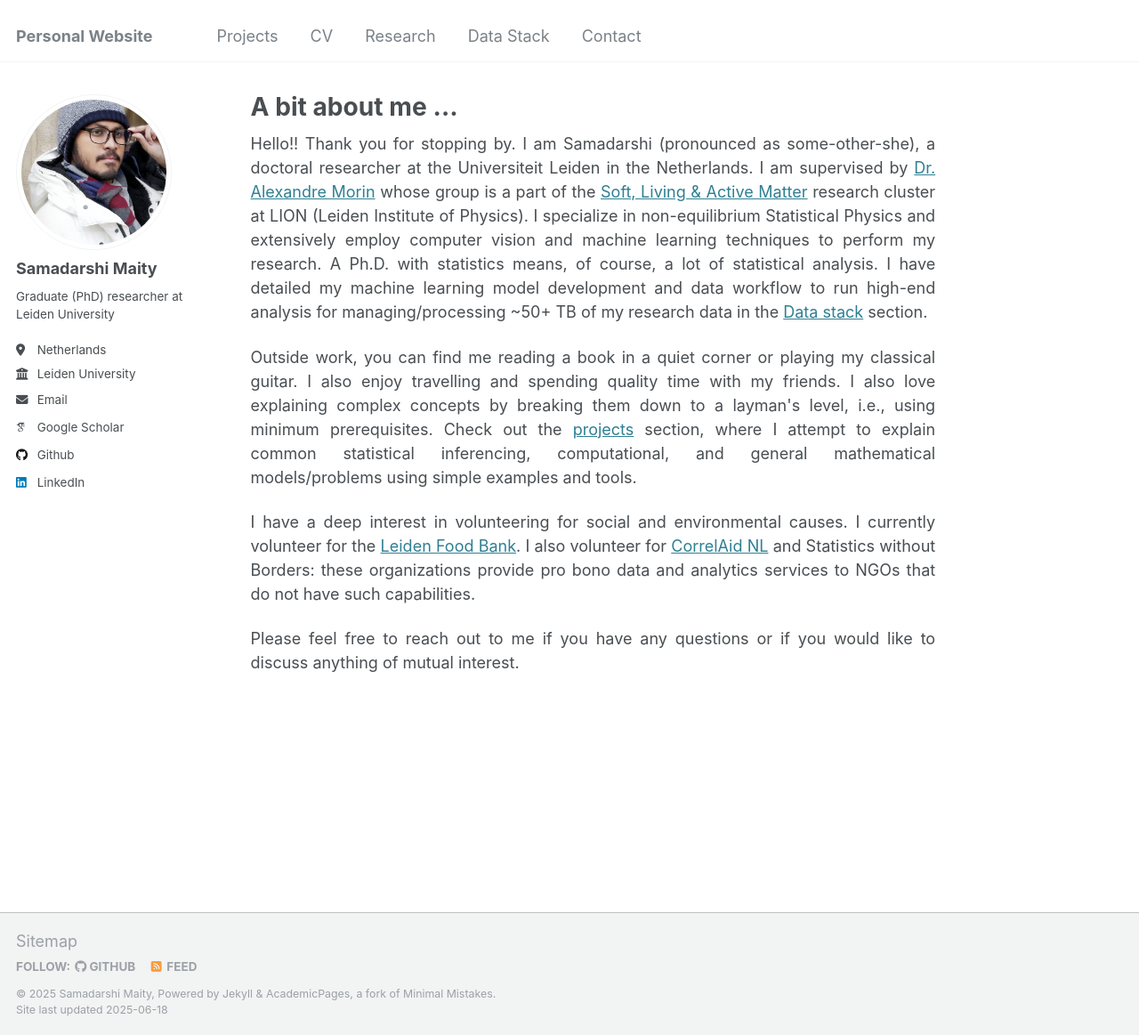
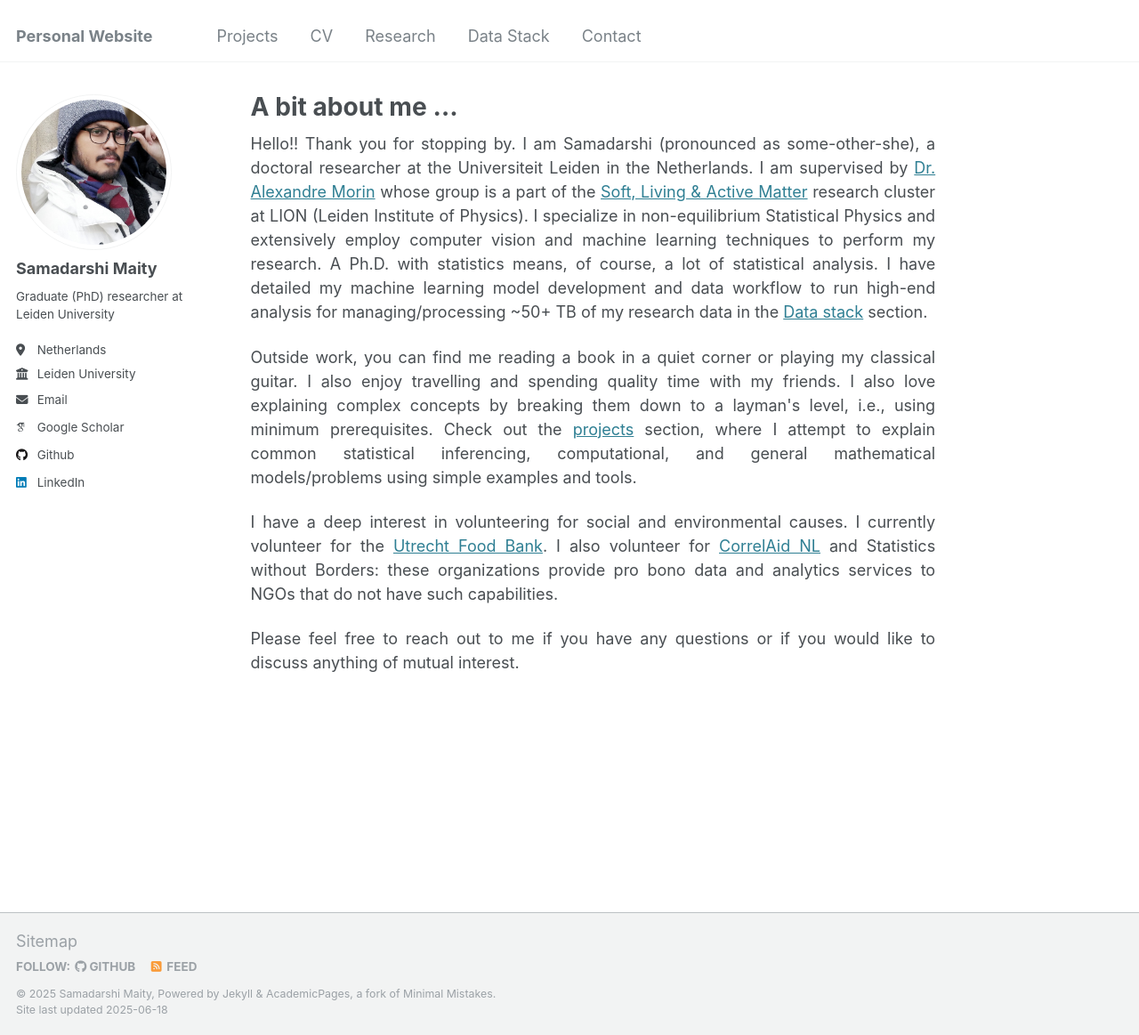
Before and after one commit to Samadarshi-Maity/Samadarshi-Maity.github.io, a Jekyll site: the page built from _pages/about.md, in a window 1280 px wide and 1163 px high. Shown: the whole window at 89% size. Built offline with Jekyll 4.4.1, drawn with Linux system fonts in a browser that asks for light colours; some web fonts are replaced.

Commit message:
Update about.md

```diff
--- a/_pages/about.md
+++ b/_pages/about.md
@@ -13,7 +13,7 @@ Hello!! Thank you for stopping by. I am Samadarshi (pronounced as some-other-she
 Outside work, you can find me reading a book in a quiet corner or playing my classical guitar. I also enjoy travelling and spending quality time with my friends. I also love explaining complex concepts by breaking them down to a layman's level, i.e., using minimum prerequisites. Check out the <a href= 'https://samadarshi-maity.github.io/portfolio/'>projects</a> section, where I attempt to explain common statistical inferencing, computational, and general mathematical models/problems using simple examples and tools.
 </p>
 <p align="justify">
-I have a deep interest in volunteering for social and environmental causes. I currently volunteer for the <a href= 'https://voedselbankleiden.nl/'> Leiden Food Bank</a>. I also volunteer for <a href = 'https://correlaid.nl/'>CorrelAid NL</a> and Statistics without Borders: these organizations provide pro bono data and analytics services to NGOs that do not have such capabilities.
+I have a deep interest in volunteering for social and environmental causes. I currently volunteer for the <a href= 'https://www.voedselbankutrecht.nl/'> Utrecht Food Bank</a>. I also volunteer for <a href = 'https://correlaid.nl/'>CorrelAid NL</a> and Statistics without Borders: these organizations provide pro bono data and analytics services to NGOs that do not have such capabilities.
 </p>
 <p align="justify">
 Please feel free to reach out to me if you have any questions or if you would like to discuss anything of mutual interest.
```
